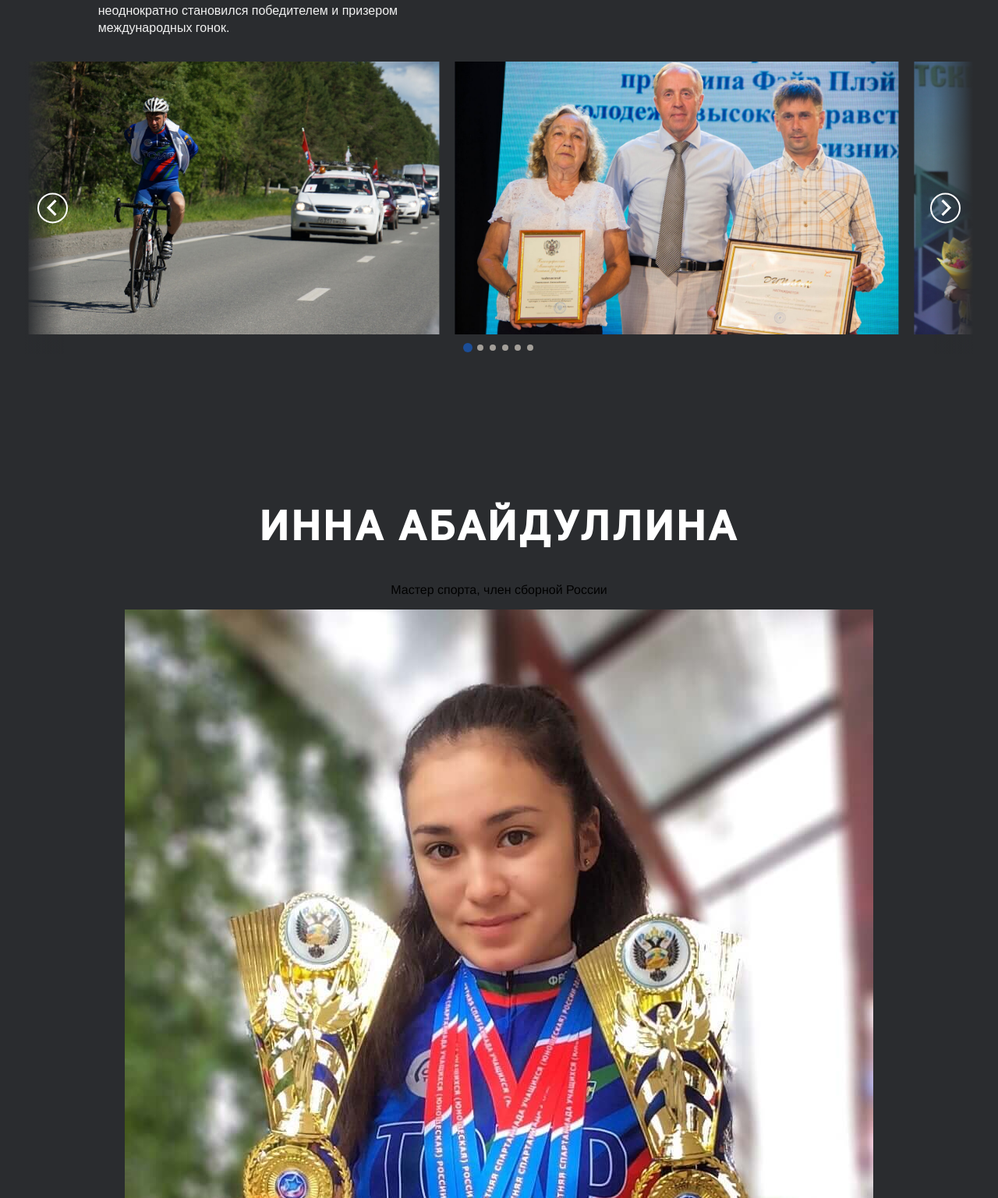
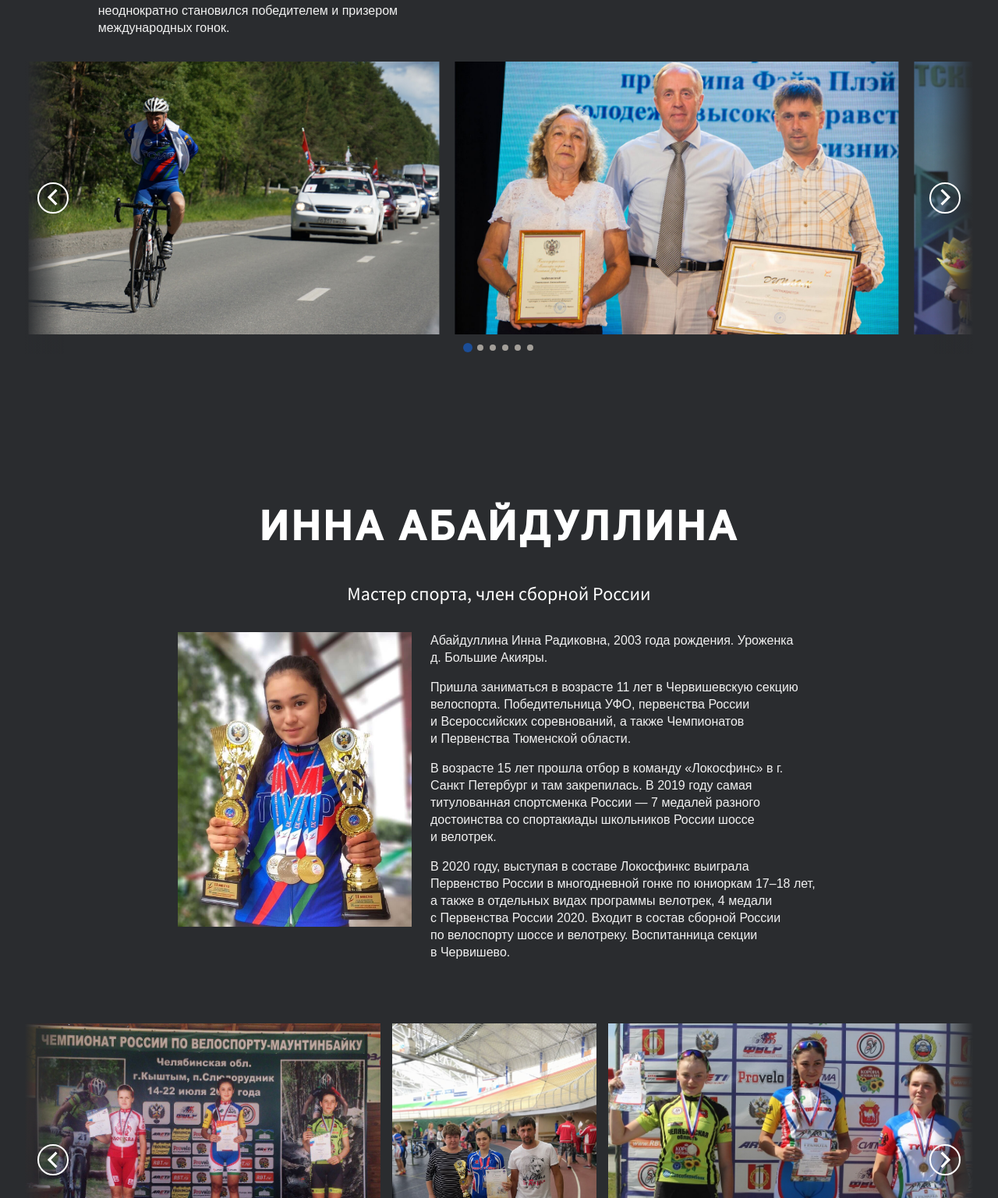
Before and after one commit to perkenton/landing-promo-kalinin, a website built with webpack: page src/index.html in a window 1280 px wide. Shown: the part 1263-2800 px from the top of the page at 78% size. Built offline with nearby package versions, Linux system fonts and the light colour scheme.

Commit message:
add two sections and two sliders other

```diff
--- a/src/blocks/link/link.css
+++ b/src/blocks/link/link.css
@@ -1,4 +1,8 @@
 .link {
   text-decoration: underline;
-  color: skyblue;
+  color: #1b4d97;
 }
+
+.link:hover {
+  text-decoration: none;
+}
--- a/src/blocks/section/__image/section__image.css
+++ b/src/blocks/section/__image/section__image.css
@@ -1,2 +1,5 @@
 .section__image {
+  width: 300px;
+  height: 100%;
+  margin-right: 24px;
 }
--- /dev/null
+++ b/src/blocks/section/__info-block/section__info-block.css
@@ -0,0 +1,7 @@
+.section__info-block {
+  display: flex;
+  flex-direction: row;
+  flex-wrap: wrap;
+  justify-content: center;
+  margin-bottom: 64px;
+}
--- a/src/blocks/section/__subtitle/section__subtitle.css
+++ b/src/blocks/section/__subtitle/section__subtitle.css
@@ -1,3 +1,12 @@
 .section__subtitle {
-
+  width: 550px;
+  font-family: 'Source Sans Pro', Arial, Helvetica, sans-serif;
+  font-style:  normal;
+  font-weight: 400;
+  font-size: 24px;
+  text-align: center;
+  color: #fff;
+  margin-left: auto;
+  margin-right: auto;
+  margin-bottom: 36px;
 }
--- /dev/null
+++ b/src/blocks/section/__text-container/section__text-container.css
@@ -0,0 +1,3 @@
+.section__text-container {
+  width: 500px;
+}
--- a/src/blocks/section/__text/section__text.css
+++ b/src/blocks/section/__text/section__text.css
@@ -1,3 +1,11 @@
 .section__text {
-
+  font-family: Arial, Helvetica, sans-serif;
+  font-style: normal;
+  font-weight: 400;
+  font-size: 16px;
+  line-height: 22px;
+  text-align: left;
+  color: #f1f1f1;
+  margin-top: 0;
+  margin-bottom: 16px;
 }
--- a/src/blocks/section/section.css
+++ b/src/blocks/section/section.css
@@ -1,6 +1,8 @@
 @import url('./__image/section__image.css');
+@import url('./__info-block/section__info-block.css');
 @import url('./__subtitle/section__subtitle.css');
 @import url('./__text/section__text.css');
+@import url('./__text-container/section__text-container.css');
 
 
 .section {
--- a/src/blocks/swiper/__arrow-next/swiper__arrow-next.css
+++ b/src/blocks/swiper/__arrow-next/swiper__arrow-next.css
@@ -1,13 +1,13 @@
 .swiper__arrow-next {
-  width: 35px;
-  height: 35px;
+  width: 36px;
+  height: 36px;
   background-image: url('../../../images/arrow-white-right.svg');
   background-repeat: no-repeat;
   background-size: 40%;
   background-position: 55%;
   border: 2px solid #fff;
   border-radius: 50%;
-  transform: translateY(-50%);
+  transform: translateY(-33px);
   position: absolute;
   top: 50%;
   right: 16px;
--- a/src/blocks/swiper/__arrow-prev/swiper__arrow-prev.css
+++ b/src/blocks/swiper/__arrow-prev/swiper__arrow-prev.css
@@ -1,13 +1,13 @@
 .swiper__arrow-prev {
-  width: 35px;
-  height: 35px;
+  width: 36px;
+  height: 36px;
   background-image: url('../../../images/arrow-white-left.svg');
   background-repeat: no-repeat;
   background-size: 40%;
   background-position: 45%;
   border: 2px solid #fff;
   border-radius: 50%;
-  transform: translateY(-50%);
+  transform: translateY(-33px);
   position: absolute;
   top: 50%;
   left: 16px;
--- a/src/index.html
+++ b/src/index.html
@@ -73,18 +73,30 @@
       <h2 class="title title_size_m">Инна Абайдуллина</h2>
       <p class="section__subtitle">Мастер спорта, член сборной России</p>
 
-      <div class="inna__block">
-        <img src="<%=require('./images/inna_1.jpg')%>" alt="" class="section__image">
+      <div class="section__info-block">
+        <img src="<%=require('./images/inna_1.jpg')%>" alt="Инна Абайдуллина" class="section__image">
+        <div class="section__text-container">
           <p class="section__text">Абайдуллина Инна Радиковна, 2003&nbsp;года рождения. Уроженка д.&nbsp;Большие Акияры.</p>
           <p class="section__text">Пришла заниматься в&nbsp;возрасте 11&nbsp;лет в&nbsp;Червишевскую секцию велоспорта. Победительница УФО, первенства России и&nbsp;Всероссийских соревнований, а&nbsp;также Чемпионатов и&nbsp;Первенства Тюменской области.</p>
           <p class="section__text">В&nbsp;возрасте 15&nbsp;лет прошла отбор в&nbsp;команду &laquo;Локосфинс&raquo; в&nbsp;г. Санкт Петербург и&nbsp;там закрепилась. В&nbsp;2019&nbsp;году самая титулованная спортсменка России&nbsp;&mdash; 7&nbsp;медалей разного достоинства со&nbsp;спортакиады школьников России шоссе и&nbsp;велотрек.</p>
           <p class="section__text">В&nbsp;2020&nbsp;году, выступая в&nbsp;составе Локосфинкс выиграла Первенство России в&nbsp;многодневной гонке по&nbsp;юниоркам <nobr>17&ndash;18 лет,</nobr> а&nbsp;также в&nbsp;отдельных видах программы велотрек, 4&nbsp;медали с&nbsp;Первенства России 2020. Входит в&nbsp;состав сборной России по&nbsp;велоспорту шоссе и&nbsp;велотреку. Воспитанница секции в&nbsp;Червишево.</p>
         </div>
+      </div>
 
-      <div class="inna_photo-grid">
+      <div class="swiper swiper__container">
+        <div class="swiper__wrapper">
           <img src="<%=require('./images/inna_2.jpg')%>" alt="" class="swiper__image">
           <img src="<%=require('./images/inna_3.jpg')%>" alt="" class="swiper__image">
           <img src="<%=require('./images/inna_4.jpg')%>" alt="" class="swiper__image">
+          <img src="<%=require('./images/inna_6.jpg')%>" alt="" class="swiper__image">
+          <img src="<%=require('./images/inna_7.jpg')%>" alt="" class="swiper__image">
+          <img src="<%=require('./images/inna_8.jpg')%>" alt="" class="swiper__image">
+        </div>
+
+        <div class="swiper__arrow-prev"></div>
+        <div class="swiper__arrow-next"></div>
+
+        <div class="swiper__pagination-container"></div>
       </div>
 
     </section>
@@ -94,17 +106,29 @@
       <h2 class="title title_size_m">Игорь Сидоров</h2>
       <p class="section__subtitle">Мастер спорта, член сборной России</p>
 
-      <div class="section__image">
-        <img src="<%=require('./images/igor_1.jpg')%>" alt="" class="section__image">
+      <div class="section__info-block">
+        <img src="<%=require('./images/igor_1.jpg')%>" alt="Игорь Сидоров" class="section__image">
+        <div class="section__text-container">
           <p class="section__text">Сидоров Игорь Юрьевич, 1999&nbsp;года рождения. Уроженец села Леваши, Тюменского района. Пришел заниматься в&nbsp;команду &laquo;Червишево&raquo; в&nbsp;возрасте 12&nbsp;лет. В&nbsp;17&nbsp;лет попал в&nbsp;сборную Тюменской области и&nbsp;начал выступать за&nbsp;Центр спортивной подготовки (ЦСП) г.&nbsp;Тюмени.</p>
           <p class="section__text">С&nbsp;17&nbsp;лет каждый год входит в&nbsp;состав сборной России по&nbsp;велоспорту&nbsp;&mdash; шоссе. Многократный участник международных стартов в&nbsp;Чехии, Польше, Италии, Румынии, Франции, Хорватии, многодневной гонки Тур де&nbsp;Сочи, занял второе место на&nbsp;первенстве России до&nbsp;23&nbsp;лет, первое место в&nbsp;гонке с раздельным стартом в УФО, победитель и&nbsp;призер Всероссийских соревнований.</p>
           <p class="section__text">Статистика Игоря на&nbsp;сайте <a href="https://www.procyclingstats.com/rider/igor-sidorov/2020" class="link">ProCyclingStats</a>.</p>
         </div>
+      </div>
 
-      <div class="igor_photo-grid">
+      <div class="swiper swiper__container">
+        <div class="swiper__wrapper">
           <img src="<%=require('./images/igor_2.jpg')%>" alt="" class="swiper__image">
           <img src="<%=require('./images/igor_3.jpg')%>" alt="" class="swiper__image">
           <img src="<%=require('./images/igor_4.jpg')%>" alt="" class="swiper__image">
+          <img src="<%=require('./images/igor_5.jpg')%>" alt="" class="swiper__image">
+          <img src="<%=require('./images/igor_6.jpg')%>" alt="" class="swiper__image">
+          <img src="<%=require('./images/igor_7.jpg')%>" alt="" class="swiper__image">
+        </div>
+
+        <div class="swiper__arrow-prev"></div>
+        <div class="swiper__arrow-next"></div>
+
+        <div class="swiper__pagination-container"></div>
       </div>
 
     </section>
--- a/src/pages/index.css
+++ b/src/pages/index.css
@@ -2,6 +2,7 @@
 @import url('../blocks/kalinin/kalinin.css');
 @import url('../blocks/link/link.css');
 @import url('../blocks/page/page.css');
+@import url('../blocks/section/section.css');
 @import url('../blocks/swiper/swiper.css');
 @import url('../blocks/title/title.css');
 
--- a/src/scripts/index.js
+++ b/src/scripts/index.js
@@ -1,15 +1,17 @@
 import '../pages/index.css';
 
 import Swiper, { Navigation, Pagination } from 'swiper';
+Swiper.use([Navigation, Pagination]);
 
 'use strict';
 
 (function() {
 
-  const swiperContainer = document.querySelector('.swiper__container');
+  const swiperContainers = document.querySelectorAll('.swiper__container');
 
-  Swiper.use([Navigation, Pagination]);
-  const swiper = new Swiper(swiperContainer, {
+  swiperContainers.forEach((el) => {
+
+    new Swiper(el, {
       init: true,
       slidesPerView: 'auto',
       setWrapperSize: true,
@@ -20,7 +22,7 @@ import Swiper, { Navigation, Pagination } from 'swiper';
       slideClass: 'swiper__image',
 
       pagination: {
-      el: '.swiper__pagination-container',
+        el: el.querySelector('.swiper__pagination-container'),
         type: 'bullets',
         clickable: true,
         bulletClass: 'swiper__pagination-item',
@@ -28,9 +30,10 @@ import Swiper, { Navigation, Pagination } from 'swiper';
       },
 
       navigation: {
-      nextEl: '.swiper__arrow-next',
-      prevEl: '.swiper__arrow-prev',
+        nextEl: el.querySelector('.swiper__arrow-next'),
+        prevEl: el.querySelector('.swiper__arrow-prev'),
       },
+    });
   });
 
 })();
```
Also changed, not shown: src/images/igor_5.jpg (added), src/images/igor_6.jpg (added), src/images/igor_7.jpg (added), src/images/inna_6.jpg (added), src/images/inna_7.jpg (added), src/images/inna_8.jpg (added). Lines whose indentation alone changed are shown as unchanged.
